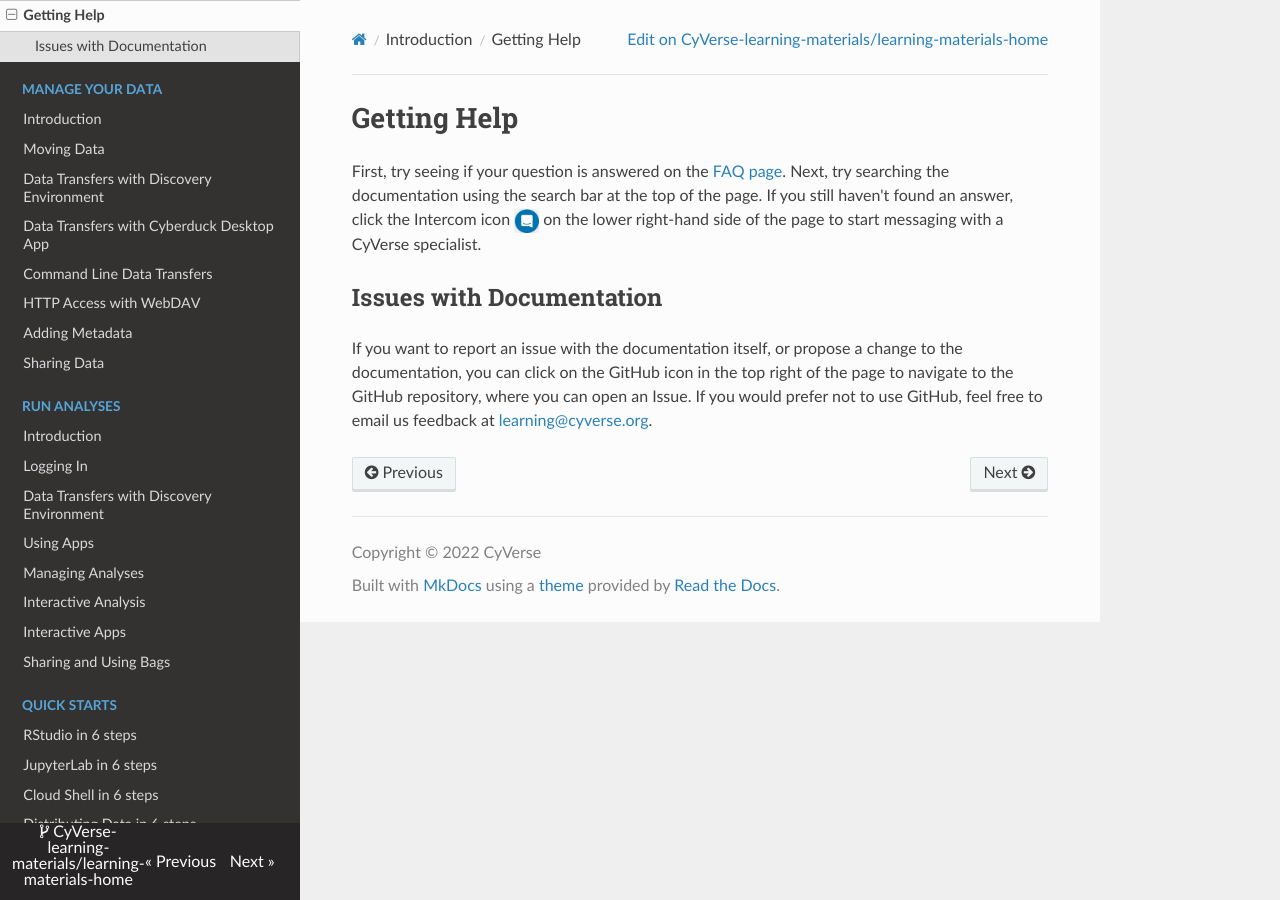
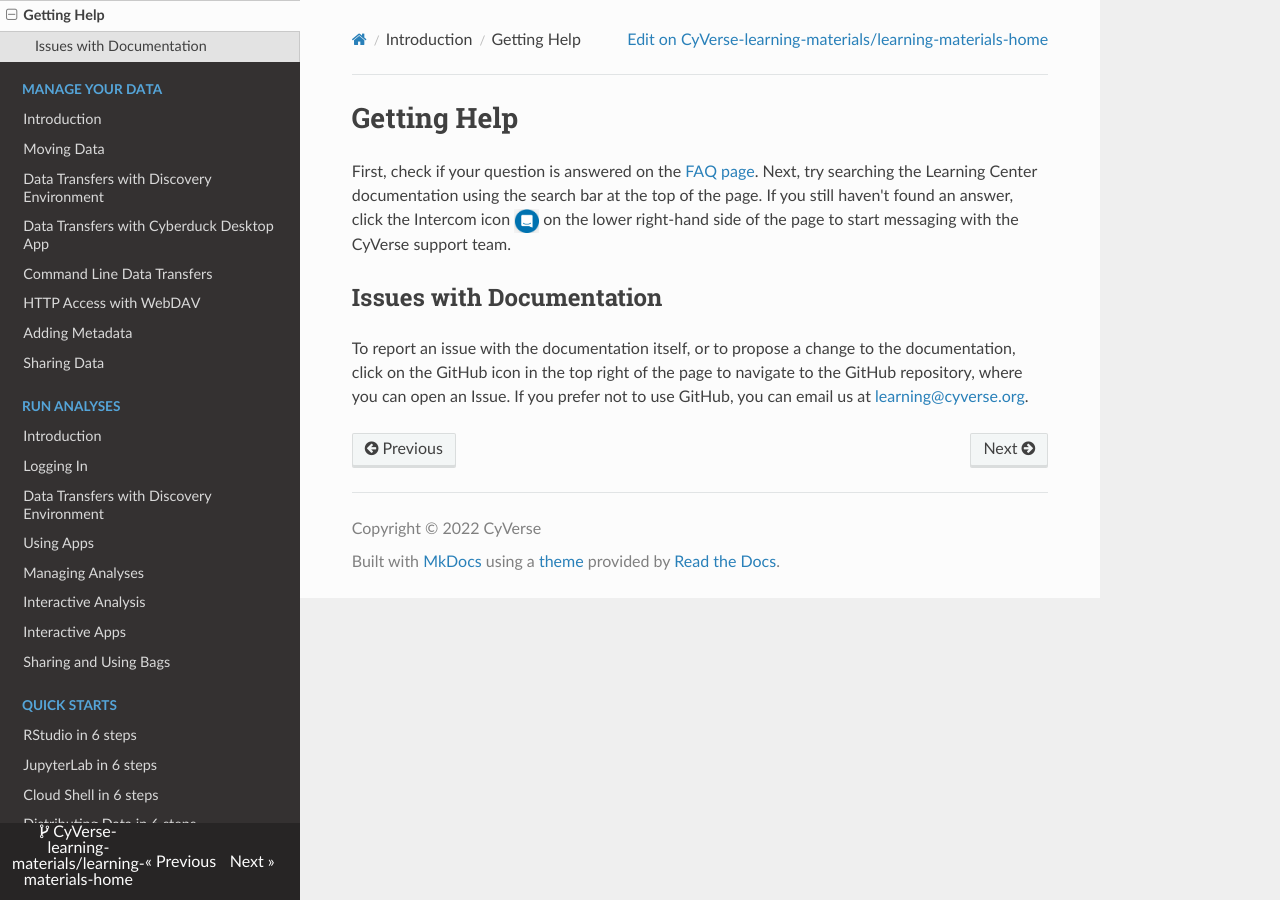
Before and after one commit to CyVerse-learning-materials/learning-materials-home, an MkDocs documentation site: the page built from docs/getting_help.md, in a window 1280 px wide. Built offline with MkDocs 1.6.1, drawn with Linux system fonts in a browser that asks for light colours; nearby versions of some CDN libraries; a script that is not in the unit is left out.

Commit message:
Word edits to streamline text

```diff
--- a/docs/getting_help.md
+++ b/docs/getting_help.md
@@ -1,7 +1,7 @@
 # Getting Help
 
-First, try seeing if your question is answered on the [FAQ page](faq.md). Next, try searching the documentation using the search bar at the top of the page. If you still haven't found an answer, click the Intercom icon ![Intercom](assets/intercom.png){ width="25" } on the lower right-hand side of the page to start messaging with a CyVerse specialist.
+First, check if your question is answered on the [FAQ page](faq.md). Next, try searching the Learning Center documentation using the search bar at the top of the page. If you still haven't found an answer, click the Intercom icon ![Intercom](assets/intercom.png){ width="25" } on the lower right-hand side of the page to start messaging with the CyVerse support team.
 
 ## Issues with Documentation
 
-If you want to report an issue with the documentation itself, or propose a change to the documentation, you can click on the GitHub icon in the top right of the page to navigate to the GitHub repository, where you can open an Issue. If you would prefer not to use GitHub, feel free to email us feedback at <learning@cyverse.org>.
+To report an issue with the documentation itself, or to propose a change to the documentation, click on the GitHub icon in the top right of the page to navigate to the GitHub repository, where you can open an Issue. If you prefer not to use GitHub, you can email us at <learning@cyverse.org>.
```
